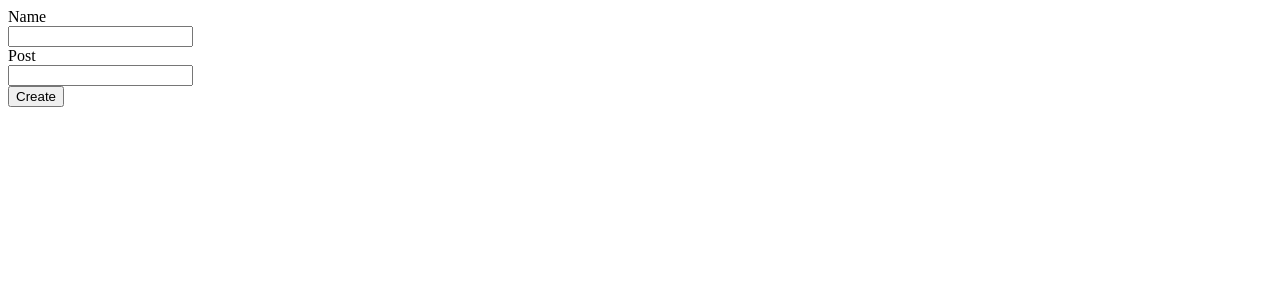
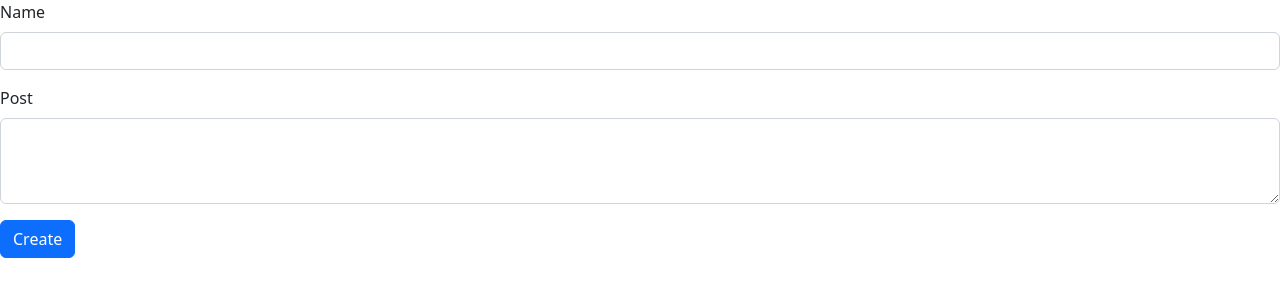
Before and after one commit to awitmer1/Social-Feed, a React (Create React App) app: page / in a window 1280 px wide. Shown: the top 300 px of the page. Built offline with nearby package versions, Linux system fonts and the light colour scheme.

Commit message:
Added form styling via bootstrap

```diff
--- a/package.json
+++ b/package.json
@@ -6,7 +6,9 @@
     "@testing-library/jest-dom": "^5.16.5",
     "@testing-library/react": "^13.4.0",
     "@testing-library/user-event": "^13.5.0",
+    "bootstrap": "^5.2.3",
     "react": "^18.2.0",
+    "react-bootstrap": "^2.7.4",
     "react-dom": "^18.2.0",
     "react-scripts": "5.0.1",
     "web-vitals": "^2.1.4"
--- a/src/App.js
+++ b/src/App.js
@@ -2,14 +2,22 @@ import React, { useState } from 'react';
 import CreatePostForm from './components/CreatePostForm/CreatePostForm';
 
 
+
 function App() {
 
-  // const [userInput, setUserInput] = useState('')
+  const [entries, setEntries] = useState('')
 
+
+  function addNewEntry(entry){
+
+    let tempEntries = [entry, ...entries];
+
+    setEntries(tempEntries);
+  }
 
   return (
     <div>
-      <CreatePostForm />
+      <CreatePostForm addNewEntryProperty={addNewEntry}/>
     </div>
   );
 }
--- a/src/components/CreatePostForm/CreatePostForm.jsx
+++ b/src/components/CreatePostForm/CreatePostForm.jsx
@@ -1,31 +1,51 @@
 import React, { useState } from 'react';
+import { FormGroup } from 'react-bootstrap';
+import Form from 'react-bootstrap/Form';
+import Button from 'react-bootstrap/Button';
 
-const CreatePostForm = () => {
+const CreatePostForm = (props) => {
 
     const [name, setName] = useState('');
     const [socialPost, setSocialPost] = useState('');
 
-    function onSubmit(formEvent){
+    function handleSubmit(event){
 
-        const formValuesObject = {
+        event.preventDefault();
+
+        let newEntry = {
             name: name,
             socialPost: socialPost
-        }
+        };
 
-        console.log(formValuesObject);
-        // props.submitPost(formValuesObject);
+        console.log(newEntry);
+        props.addNewEntryProperty(newEntry);
     }
 
 
     return (
-        <form onSubmit={onSubmit}>
-            <label for="">Name</label><br></br>
-            <input type="text" value={name} name="name" onChange={(event) => setName(event.target.value)}/><br></br>
-            <label for="social-post">Post</label><br></br>
-            <input type="textarea" rows="10" name="social-post" value={socialPost} onChange={(event) => setSocialPost(event.target.value)}/><br></br>
-            <button type='submit'>Create</button>
-        </form>
+        <Form onSubmit={handleSubmit}>
+            <FormGroup className="mb-3" controlId="exampleForm.ControlInput1">
+                <Form.Label for="name">Name</Form.Label>
+                <Form.Control type="text" name="name" value={name} onChange={(event) => setName(event.target.value)}/>
+            </FormGroup>
+            <FormGroup className="mb-3" controlId="exampleForm.ControlInput1">
+                <Form.Label for="social-post">Post</Form.Label>
+                <Form.Control as="textarea" rows={3} name="social-post" value={socialPost} onChange={(event) => setSocialPost(event.target.value)}/>
+            </FormGroup>
+            <Button variant="primary" type='submit'>Create</Button>
+        </Form>
     );
 }
 
+<Form>
+<Form.Group className="mb-3" controlId="exampleForm.ControlInput1">
+  <Form.Label>Email address</Form.Label>
+  <Form.Control type="email" placeholder="name@example.com" />
+</Form.Group>
+<Form.Group className="mb-3" controlId="exampleForm.ControlTextarea1">
+  <Form.Label>Example textarea</Form.Label>
+  <Form.Control as="textarea" rows={3} />
+</Form.Group>
+</Form>
+
 export default CreatePostForm;
--- a/src/index.js
+++ b/src/index.js
@@ -1,6 +1,7 @@
 import React from 'react';
 import ReactDOM from 'react-dom/client';
 import App from './App';
+import 'bootstrap/dist/css/bootstrap.min.css';
 
 const root = ReactDOM.createRoot(document.getElementById('root'));
 root.render(
```
Also changed, not shown: src/components/PostList/PostList.jsx (+19 -0 lines), 1 other file (tests, documents, lock files or other folders).
